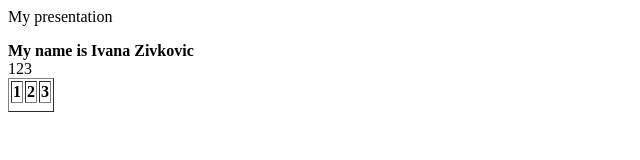
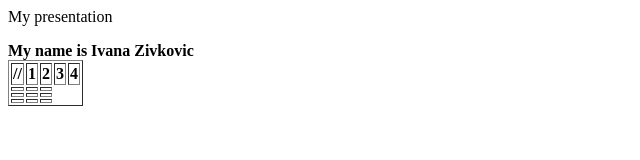
Before and after one commit to IvanaZivkovic/IvanaZivkovic.github.io, a plain HTML site: page index.html in a window 1280 px wide. Shown: the whole page, without its empty margins (0-640 px from the left). Drawn offline with Linux system fonts and the light colour scheme.

Commit message:
Update index.html

```diff
--- a/index.html
+++ b/index.html
@@ -11,17 +11,33 @@
 	<br/>
 	<table border="1px">
         <thead><!--This is for table header-->
+            <th>//</th>
             <th>1</th>
             <th>2</th>
-            <th>3</th>
+			<th>3</th>
+			<th>4</th>
         </thead>
-
+        <!--Table body-->
         <tbody>
-
-            <tr>1</tr>
-            <tr>2</tr>
-            <tr>3</tr>
+            <!--tr for Table row-->
+                <!--td for Table Data-->
+            <tr>
+                <td></td>
+                <td></td>
+                <td></td>
+            </tr>
+            <tr>
+                <td></td>
+                <td></td>
+                <td></td>
+            </tr>
+            <tr>
+                <td></td>
+                <td></td>
+                <td></td>
+            </tr>
         </tbody>
+    </table>
     </table>
 	</p>
 </body>
```
